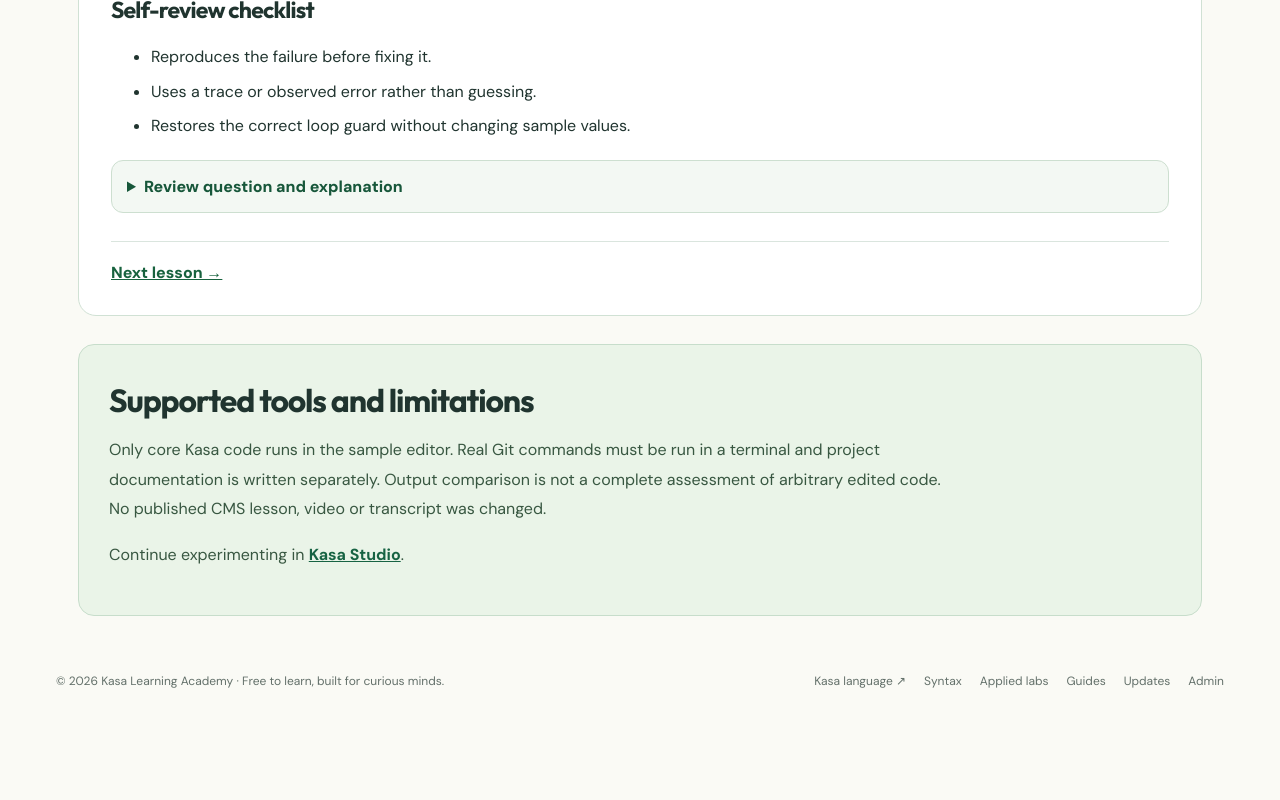
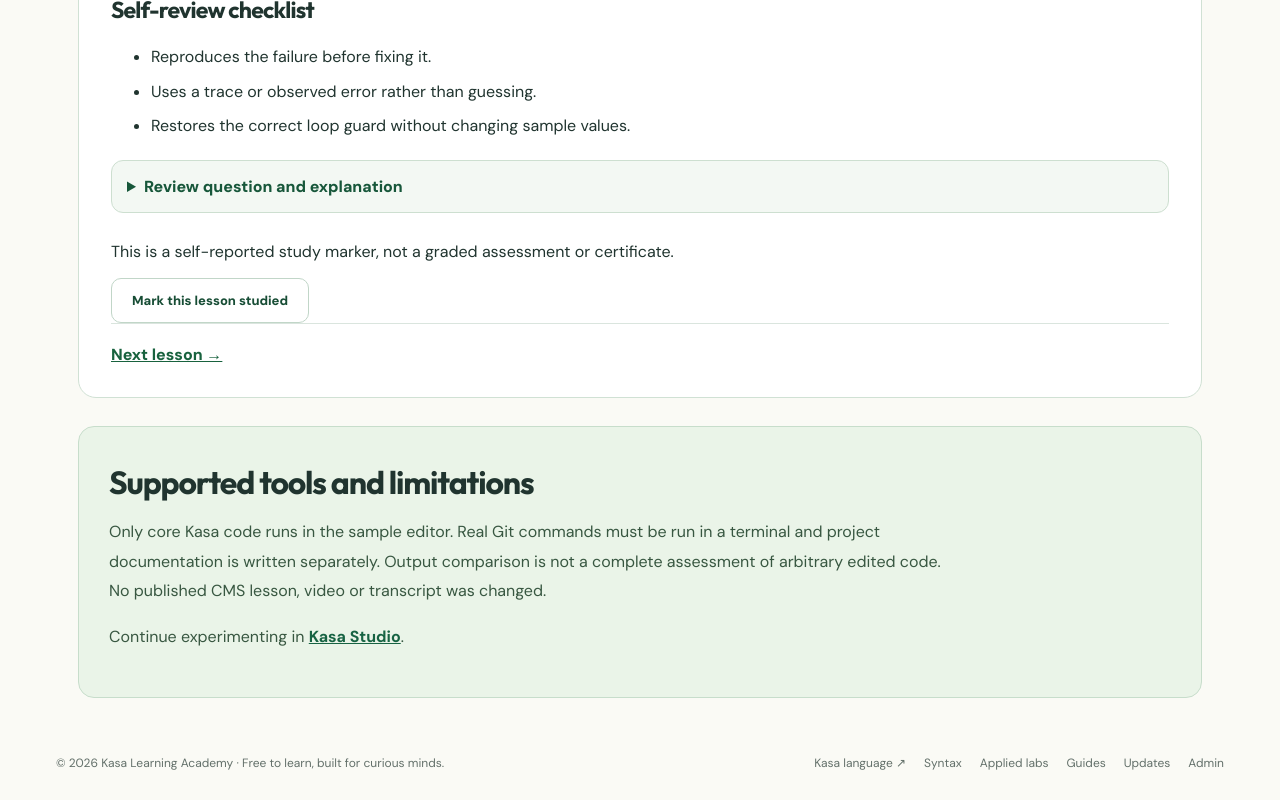
Before and after one commit to fosterb1/kasa-learning-academy, a Next.js app: page /learn/development/debug-trace in a window 1280 px wide. Shown: the part 2029-2829 px from the top of the page. Before the commit the page ends 2747 px from the top, so only its background shows below. Built offline with nearby package versions, Linux system fonts and the light colour scheme; no server answers.

Commit message:
feat(academy): allow self-reported lesson study progress in development

```diff
--- a/src/app/(site)/learn/development/[slug]/page.tsx
+++ b/src/app/(site)/learn/development/[slug]/page.tsx
@@ -1,4 +1,5 @@
 import Link from 'next/link'
+import { CourseProgressToggle } from '@/components/CourseProgressToggle'
 import {notFound} from 'next/navigation'
 import course from '@/lib/development-course.json'
 import {Playground} from '@/components/Playground'
@@ -22,6 +23,7 @@ export default async function DevelopmentLessonPage({params}:{params:Promise<{sl
    <section><h2>1. Predict, then run</h2><p>Predict the result before running the example. This editor executes Kasa only, not Git or shell commands.</p><Playground sourceCode={unit.source} expectedOutput={unit.output}/></section>
    <section><h2>2. Explain the workflow</h2><ol>{unit.trace.map((step,i)=><li key={i}>{step}</li>)}</ol><h3>Cost and reasoning</h3><p>{unit.complexity}</p></section>
    <section><h2>3. Independent practice</h2><p>{unit.task}</p><h3>Self-review checklist</h3><ul>{unit.acceptance.map((point,i)=><li key={i}>{point}</li>)}</ul><details><summary>Review question and explanation</summary><p><strong>Question:</strong> {unit.question}</p><p><strong>Explanation:</strong> {unit.answer}</p></details></section>
+   <CourseProgressToggle id={'development/'+slug}/>
    <nav className="academy-applied-next" aria-label="Previous and next software practice lesson">
     {index>0&&<Link href={'/learn/development/'+course.units[index-1].slug}>← Previous lesson</Link>}
     {index<course.units.length-1?<Link href={'/learn/development/'+course.units[index+1].slug}>Next lesson →</Link>:<Link href="/learning-path/portfolio">Explore Stage 8 →</Link>}
```
